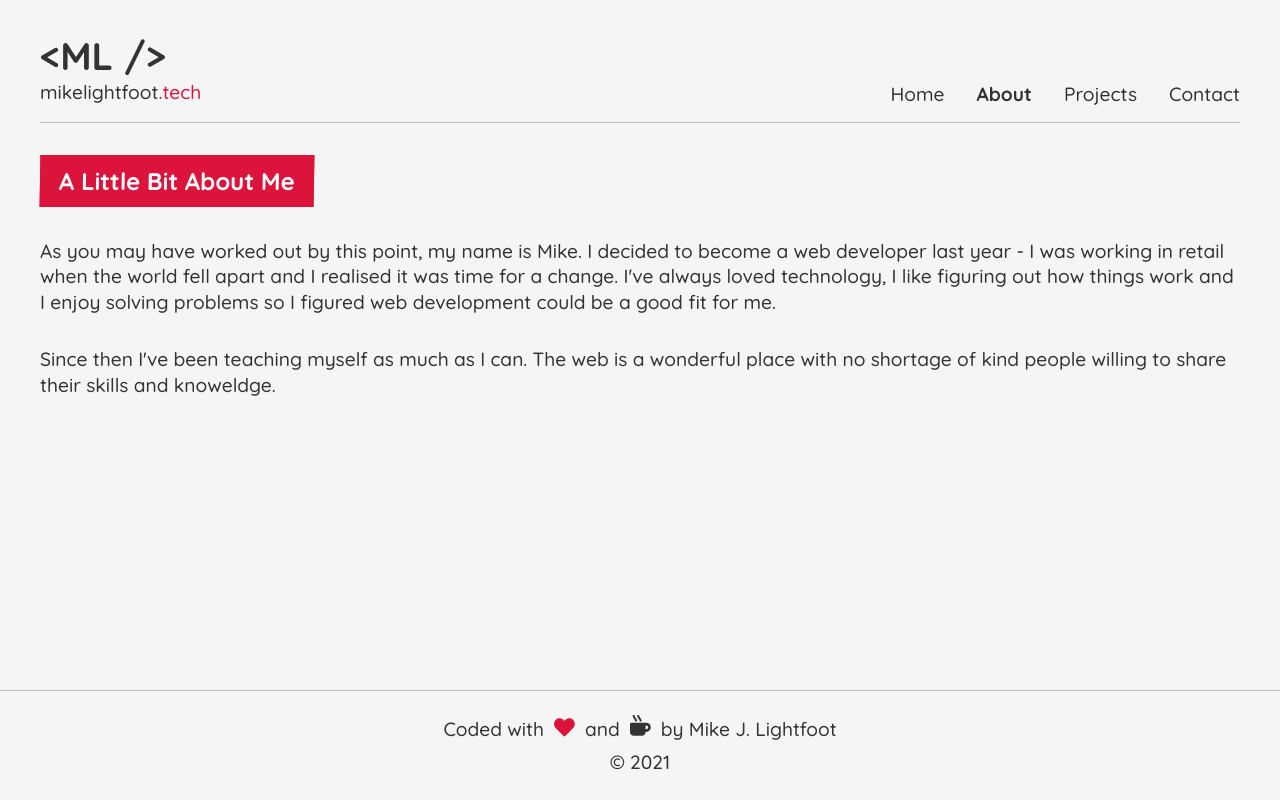
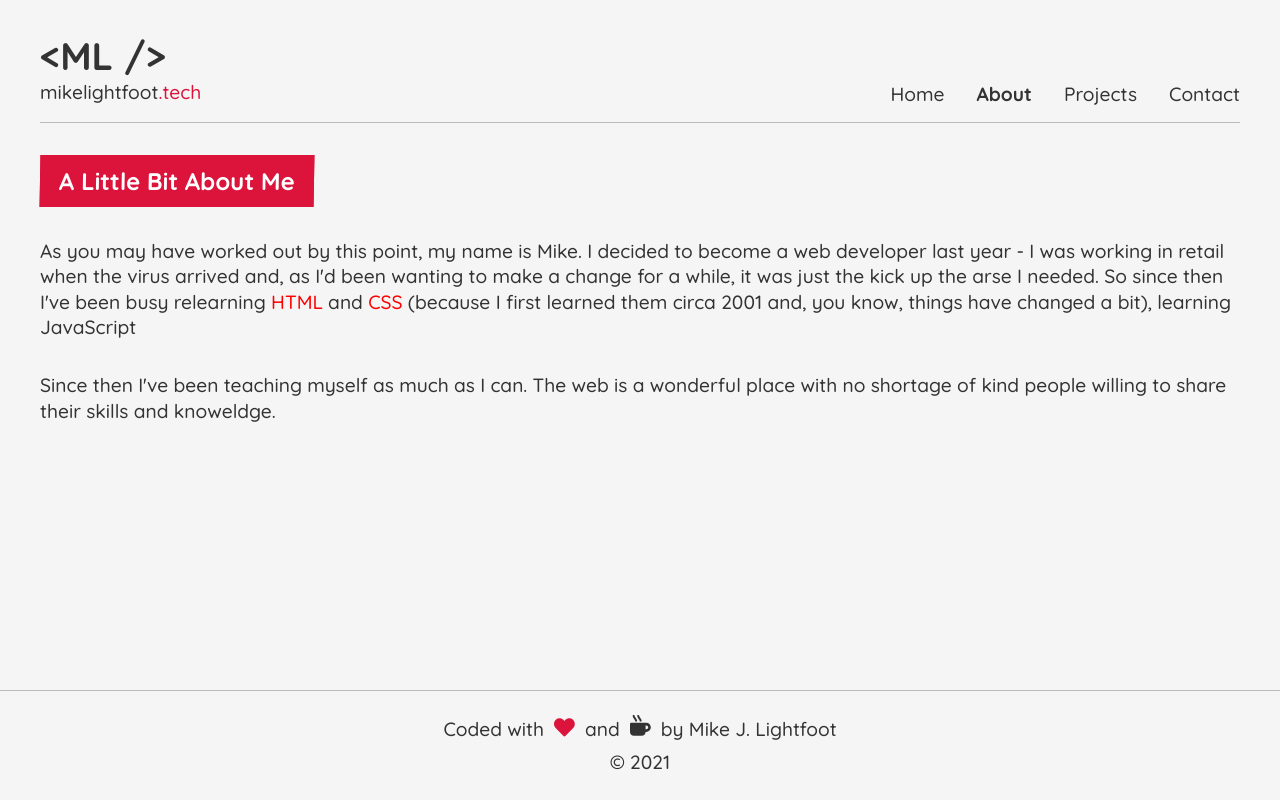
Before and after one commit to gordonwoodbine/react-portfolio, a React (Create React App) app: page /about in a window 1280 px wide. Built offline with nearby package versions, Linux system fonts and the light colour scheme.

Commit message:
change about page

```diff
--- a/src/pages/About/About.jsx
+++ b/src/pages/About/About.jsx
@@ -4,7 +4,7 @@ import style from './About.module.scss';
 const containerVariants = {
   hidden: {
     x: '100vw',
-    opacity: 0
+    opacity: 0,
   },
   visible: {
     x: 0,
@@ -14,14 +14,14 @@ const containerVariants = {
       mass: 0.4,
       damping: 8,
       when: 'beforeChildren',
-      staggerChildren: 0.4
-    }
+      staggerChildren: 0.4,
+    },
   },
   exit: {
     x: '-100vw',
-    transition: { ease: 'easeInOut' }
-  }
-}
+    transition: { ease: 'easeInOut' },
+  },
+};
 
 // const childVariants = {
 //   hidden: {
@@ -44,14 +44,27 @@ const About = () => {
       exit='exit'
     >
       <div className={style.left}>
-        <div className="box">
+        <div className='box'>
           <h2>A Little Bit About Me</h2>
         </div>
-        <p>As you may have worked out by this point, my name is Mike. I decided to become a web developer last year - I was working in retail when the world fell apart and I realised it was time for a change. I've always loved technology, I like figuring out how things work and I enjoy solving problems so I figured web development could be a good fit for me.</p>
-        <p>Since then I've been teaching myself as much as I can. The web is a wonderful place with no shortage of kind people willing to share their skills and knoweldge.</p>
+        <p>
+          As you may have worked out by this point, my name is Mike. I decided
+          to become a web developer last year - I was working in retail when the
+          virus arrived and, as I'd been wanting to make a change for a while,
+          it was just the kick up the arse I needed. So since then I've been
+          busy relearning <span className={style.highlight}>HTML</span> and
+          <span className={style.highlight}> CSS</span> (because I first learned
+          them circa 2001 and, you know, things have changed a bit), learning
+          JavaScript
+        </p>
+        <p>
+          Since then I've been teaching myself as much as I can. The web is a
+          wonderful place with no shortage of kind people willing to share their
+          skills and knoweldge.
+        </p>
       </div>
     </motion.section>
-  )
+  );
 };
 
 export default About;
--- a/src/pages/About/About.module.scss
+++ b/src/pages/About/About.module.scss
@@ -3,3 +3,7 @@
     margin-bottom: 2rem;
   }
 }
+
+.highlight {
+  color: red;
+}
```
